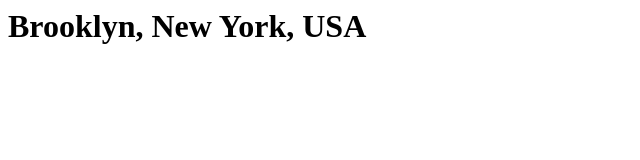
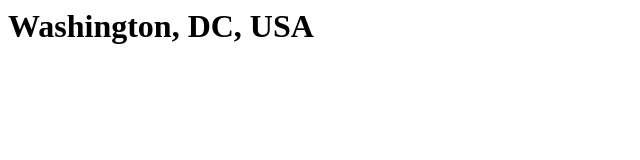
Before and after one commit to whereismeldo/whereismeldo.github.io, a plain HTML site: page index.html in a window 1280 px wide. Shown: the whole page, without its empty margins (0-640 px from the left). Drawn offline with Linux system fonts and the light colour scheme.

Commit message:
Fireworks?

```diff
--- a/index.html
+++ b/index.html
@@ -1,5 +1,5 @@
 <html>
     <body>
-        <h1>Brooklyn, New York, USA</h1>
+        <h1>Washington, DC, USA</h1>
     </body>
 </html>
```
